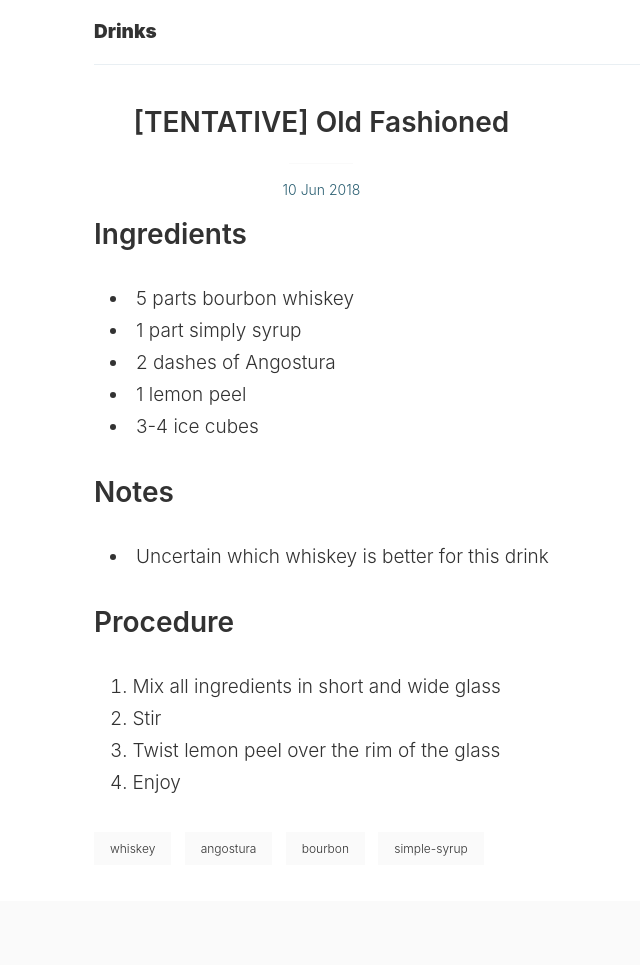
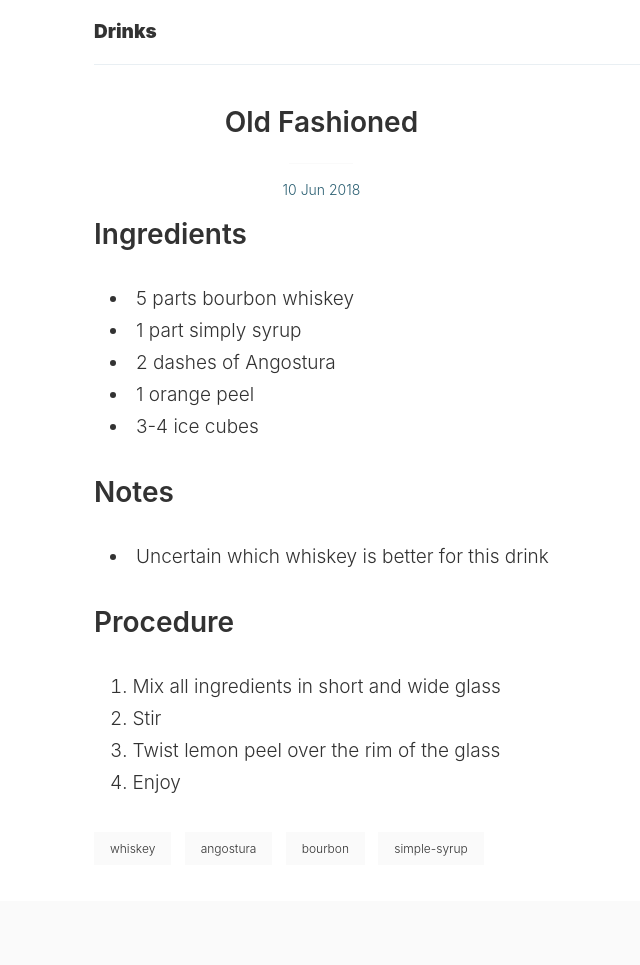
Before and after one commit to micvbang/drinks.haps.pw, a Jekyll site: the page built from drinks/_posts/2018-06-10-old-fashioned.md, in a window 1280 px wide. Shown: the whole page, without its empty margins (212-852 px from the left). Built offline with Jekyll 4.4.1, drawn with Linux system fonts in a browser that asks for light colours.

Commit message:
Old fashioned: remove tentative.

```diff
--- a/drinks/_posts/2018-06-10-old-fashioned.md
+++ b/drinks/_posts/2018-06-10-old-fashioned.md
@@ -1,6 +1,6 @@
 ---
 layout: post
-title:  "[TENTATIVE] Old Fashioned"
+title:  "Old Fashioned"
 date:   2018-06-10 18:19:42 +0200
 tags: [whiskey, angostura, bourbon, simple-syrup]
 ---
@@ -9,7 +9,7 @@ tags: [whiskey, angostura, bourbon, simple-syrup]
 - 5 parts bourbon whiskey
 - 1 part simply syrup
 - 2 dashes of Angostura
-- 1 lemon peel
+- 1 orange peel
 - 3-4 ice cubes
 
 ## Notes
```
